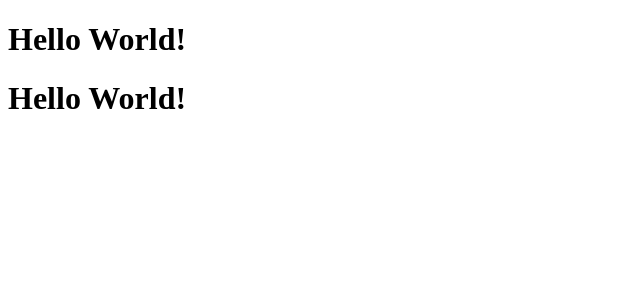
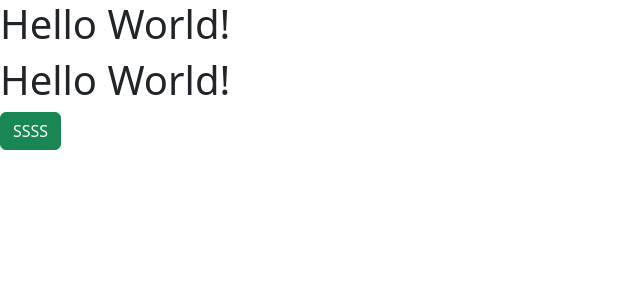
Before and after one commit to SorawitFM/dota-2-hero-statistics, a React (Vite) app: page / in a window 1280 px wide. Shown: the top 300 px of the page, without its empty margins (0-640 px from the left). Built offline with nearby package versions, Linux system fonts and the light colour scheme.

Commit message:
commit 3

```diff
--- a/src/App.tsx
+++ b/src/App.tsx
@@ -1,5 +1,5 @@
 import { useState } from 'react'
-
+import 'bootstrap/dist/css/bootstrap.min.css';
 import './App.css'
 
 function App() {
@@ -9,6 +9,7 @@
     <>
       <h1>Hello World!</h1>
       <h1>Hello World!</h1>
+      <button className='btn btn-success'>SSSS</button>
     </>
   )
 }
```
